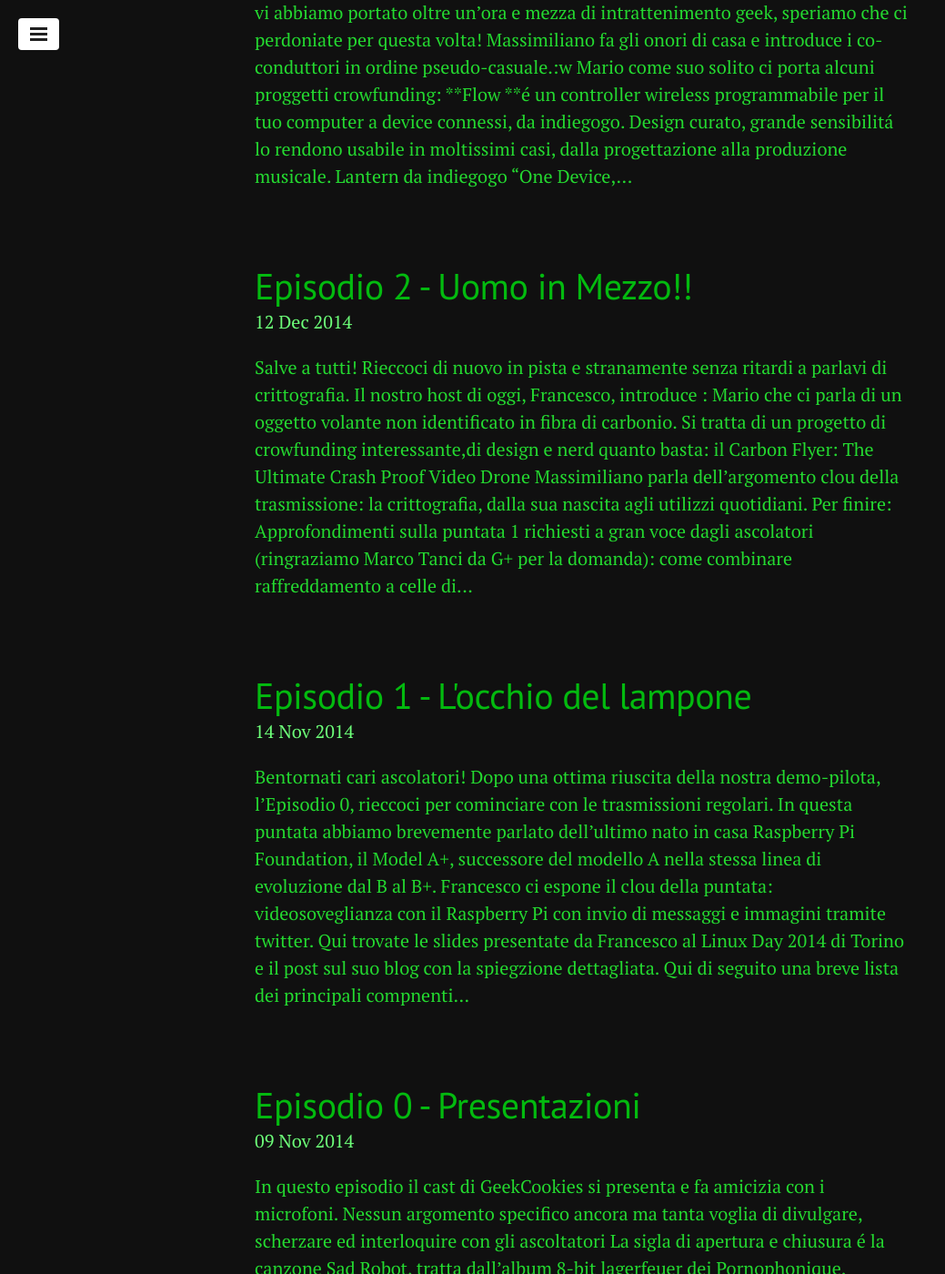
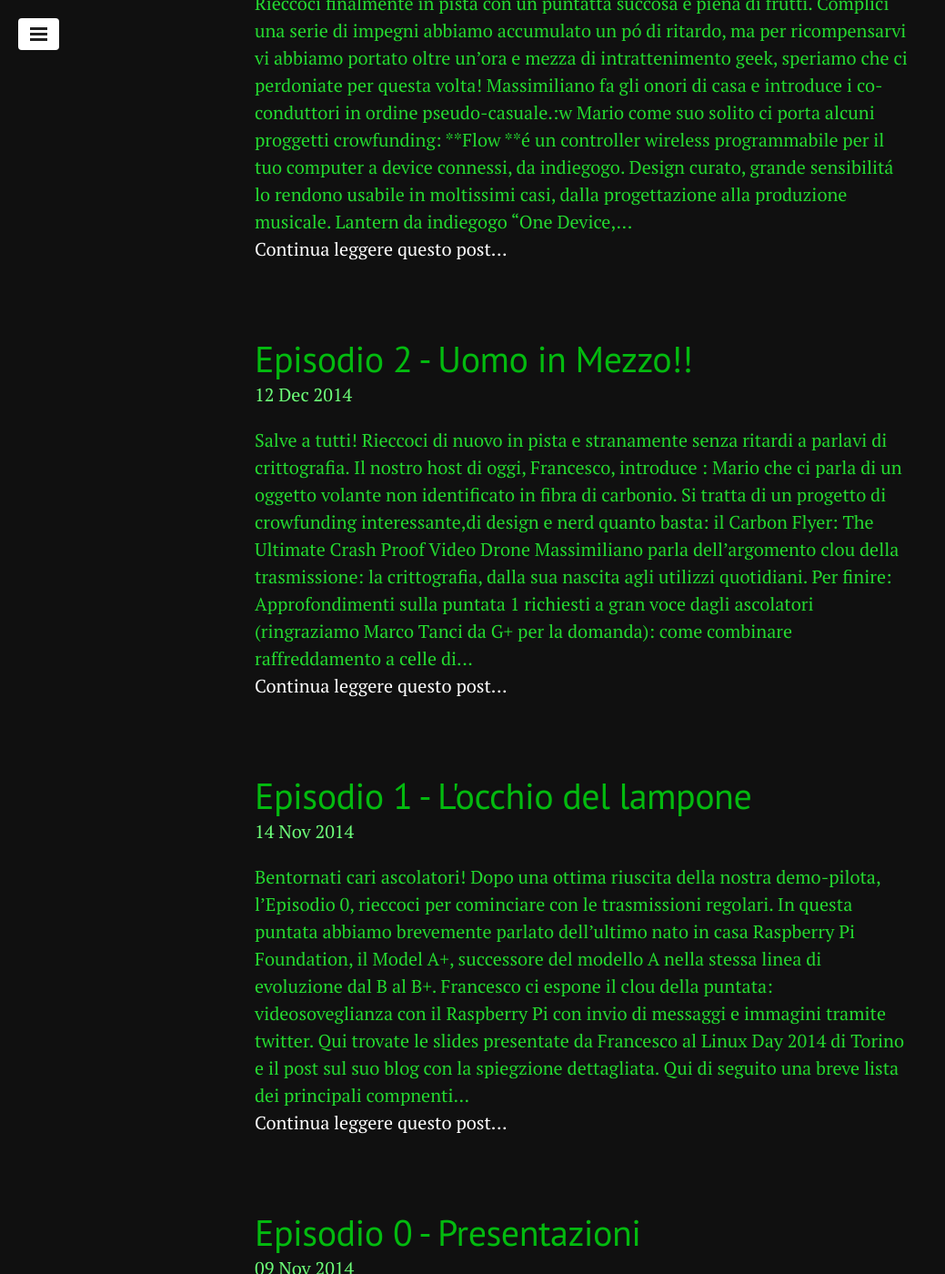
Before and after one commit to geekcookies/geekcookies.github.io, a Jekyll site: the page built from index.html, in a window 1280 px wide and 1400 px high, scrolled down 2404 px. Shown: the whole window at 91% size, without its empty margins (0-1039 px from the left). Built offline with Jekyll 4.4.1, drawn with Linux system fonts in a browser that asks for light colours; Markdown is read by kramdown in place of the engine named in the settings; the list of posts is cut into pages by our own code; some of the changed text lies outside the part shown.

Commit message:
continua a leggere link

```diff
--- a/index.html
+++ b/index.html
@@ -20,6 +20,7 @@ title: Home
   {% else %}
     {{ post.content | strip_html | truncatewords:100 }}
   {% endif %}
+<div><a href="{{ site.baseurl }}{{ post.url }}">Continua leggere questo post...</a></div>
 </div>
 
  </div>
```
